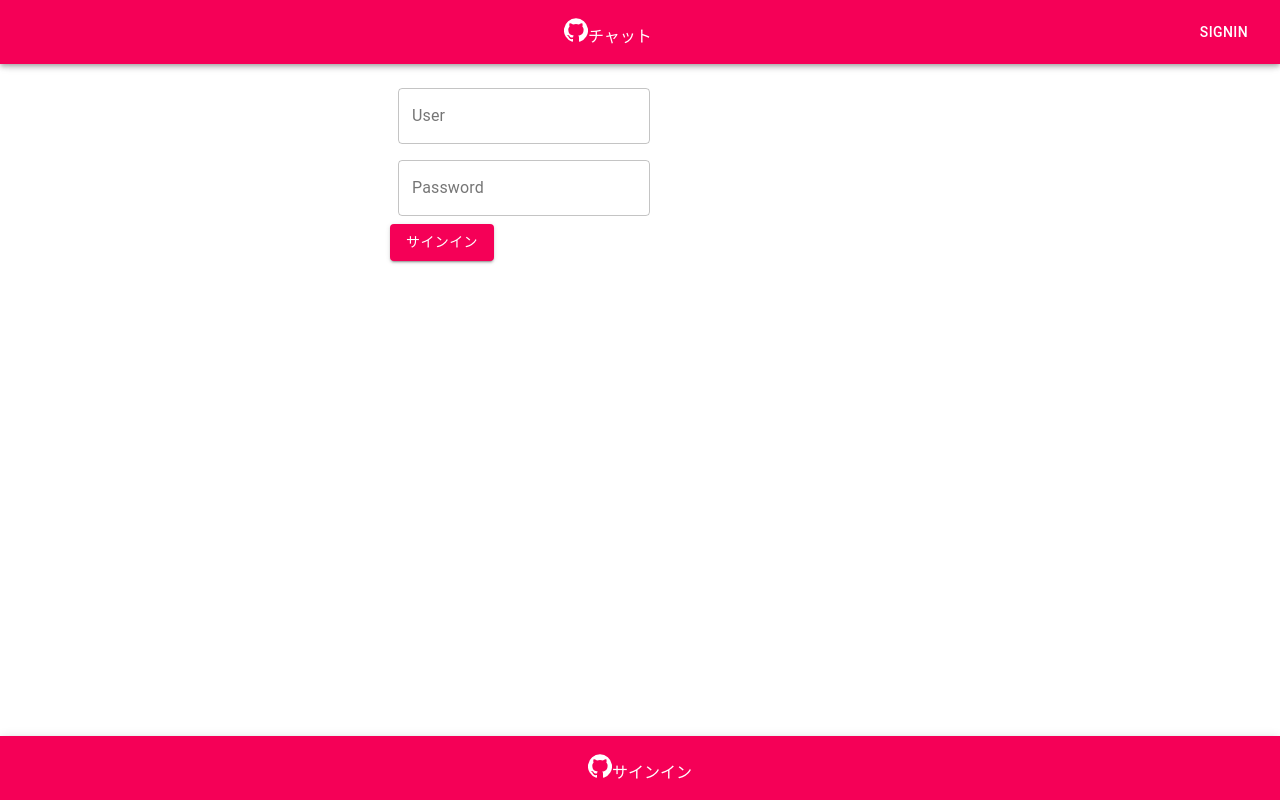
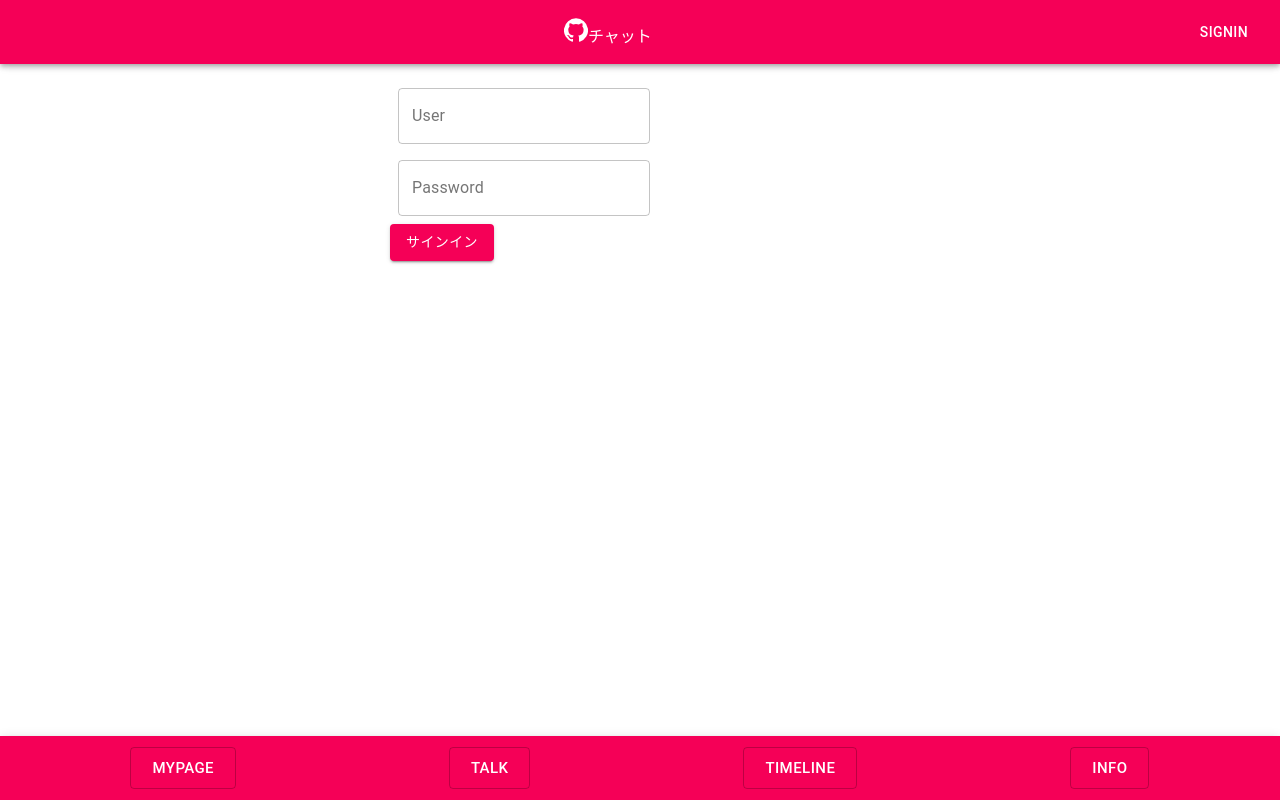
Before and after one commit to NishiokaKazuki/SNS, a React (Create React App) app in the folder client/: page /signin in a window 1280 px wide. Built offline with nearby package versions, Linux system fonts and the light colour scheme.

Commit message:
refs2003 Add footer items

```diff
--- /dev/null
+++ b/client/src/containers/Footer/DrawerItems.tsx
@@ -0,0 +1,52 @@
+import React from 'react'
+import { Link } from 'react-router-dom'
+import styled from 'styled-components'
+
+import { createStyles, makeStyles, Theme } from '@material-ui/core/styles'
+import Button from '@material-ui/core/Button';
+import TextField from '@material-ui/core/TextField';
+import List from '@material-ui/core/List'
+import ListItem from '@material-ui/core/ListItem'
+
+const DrawerItems: React.FC = () => {
+    const classes = useStyles();
+
+    return (
+      <>
+        <StyledLink to="/">
+            <Button className={classes.button} variant="outlined" size="large">
+                MyPage
+            </Button>
+        </StyledLink>
+        <StyledLink to="/">
+            <Button className={classes.button} variant="outlined" size="large">
+                Talk
+            </Button>
+        </StyledLink>
+        <StyledLink to="/">
+            <Button className={classes.button} variant="outlined" size="large">
+                TimeLine
+            </Button>
+        </StyledLink>
+        <StyledLink to="/">
+            <Button className={classes.button} variant="outlined" size="large">
+                Info
+            </Button>
+        </StyledLink>
+      </>
+    )
+}
+
+const useStyles = makeStyles({
+    button: {
+      color: 'white',
+    },
+});
+
+const StyledLink = styled(Link)`
+    margin: auto;
+    text-decoration: none;
+    color: white;
+`
+
+export default DrawerItems
--- a/client/src/containers/Footer/index.tsx
+++ b/client/src/containers/Footer/index.tsx
@@ -1,6 +1,7 @@
 import React from 'react'
 import { Link } from 'react-router-dom'
 import styled from 'styled-components'
+import DrawerItems from './DrawerItems'
 
 import AppBar from '@material-ui/core/AppBar'
 import Toolbar from '@material-ui/core/Toolbar'
@@ -14,9 +15,7 @@ const Footer: React.FC = () => {
             <div>
                 <AppBar position="fixed" color="secondary" className={classes.footer}>
                     <Toolbar>
-                        <StyledLink to="/signin">
-                            <GitHubIcon />サインイン
-                        </StyledLink>
+                        <DrawerItems/>
                     </Toolbar>
                 </AppBar>
             </div>
```
Also changed, not shown: 1 other file (tests, documents, lock files or other folders).
